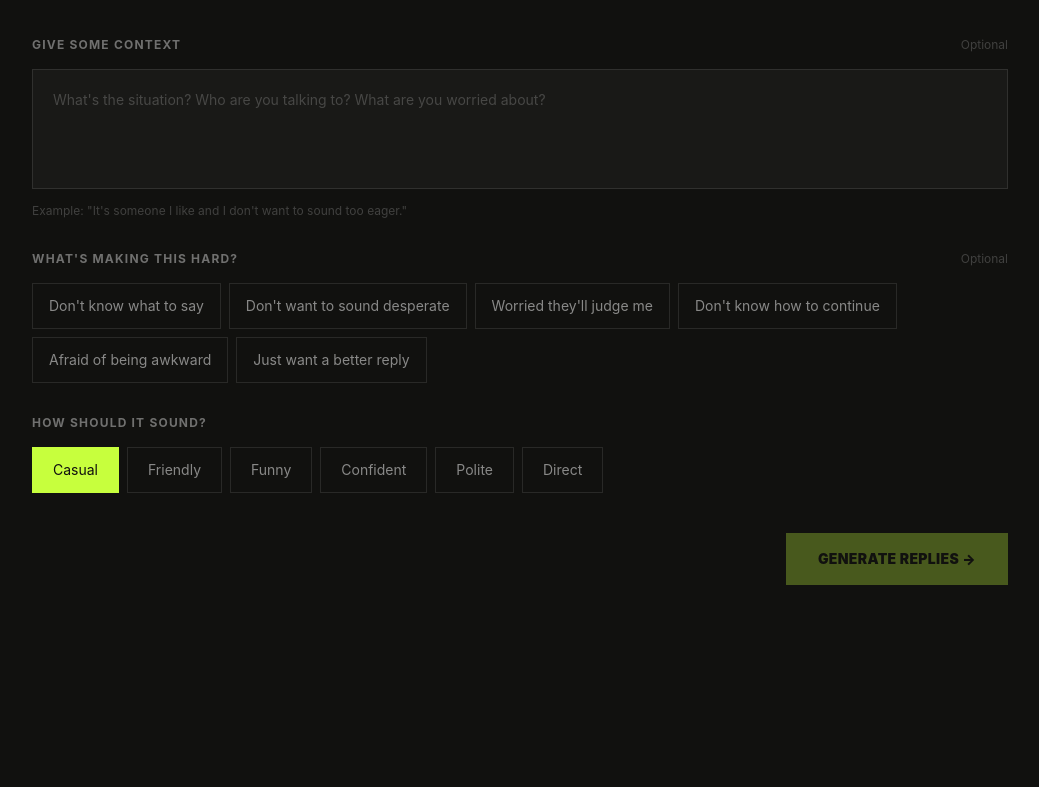
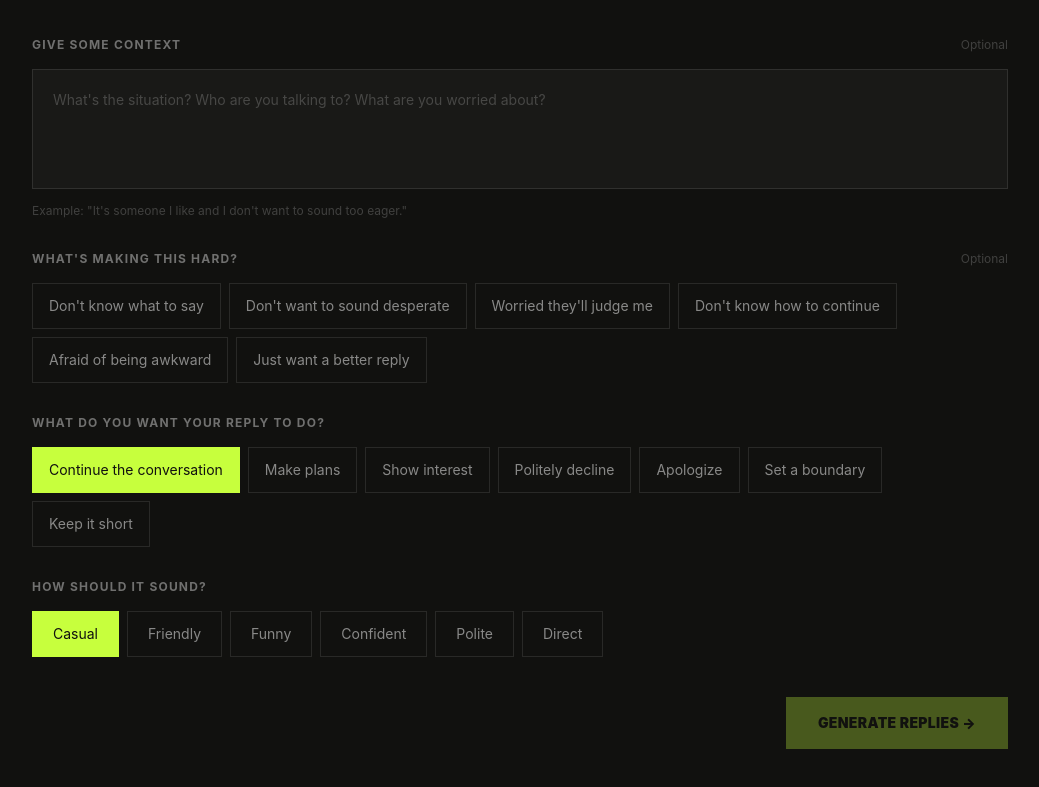
Before and after one commit to athmika2904/Talksy, a React (Vite) app in the folder client/: page /reply-coach in a window 1280 px wide. Shown: the part 553-1340 px from the top of the page, without its empty margins (120-1159 px from the left). Before the commit the page ends 1186 px from the top, so only its background shows below. Built offline with nearby package versions, Linux system fonts and the light colour scheme.

Commit message:
Reply intent added

```diff
--- a/client/src/assets/pages/ReplyCoach.tsx
+++ b/client/src/assets/pages/ReplyCoach.tsx
@@ -17,6 +17,15 @@ const concerns = [
   "Don't know how to continue",
   "Afraid of being awkward",
   "Just want a better reply",
+]
+const intents = [
+  "Continue the conversation",
+  "Make plans",
+  "Show interest",
+  "Politely decline",
+  "Apologize",
+  "Set a boundary",
+  "Keep it short",
 ]
 interface ReplyOptionProps {
   number: string
@@ -94,6 +103,7 @@ function ReplyCoach() {
   const [replies, setReplies] = useState<string[]>([])
   const [loading, setLoading] = useState(false)
   const [selectedConcerns, setSelectedConcerns] = useState<string[]>([])
+  const [intent, setIntent] = useState("Continue the conversation")
     const [error, setError] = useState("")
     useEffect(() => {
       if (replies.length > 0 && !loading) {
@@ -125,6 +135,7 @@ function ReplyCoach() {
                     context,
                     tone,
                     concerns:selectedConcerns,
+                    intent,
                 }
             )
 
@@ -292,6 +303,41 @@ function ReplyCoach() {
 
         </section>
 
+        <section className="mt-8">
+
+            <div className="flex items-center justify-between">
+
+              <p className="text-xs font-bold uppercase tracking-widest text-white/40">
+                What do you want your reply to do?
+              </p>
+
+            </div>
+
+            <div className="mt-4 flex flex-wrap gap-2">
+
+              {intents.map((item) => (
+
+                <button
+                  type="button"
+                  key={item}
+                  onClick={() => setIntent(item)}
+                  className={`
+                    border px-4 py-3 text-sm transition
+                    ${
+                      intent === item
+                        ? "border-[#c7ff3d] bg-[#c7ff3d] text-[#11110f]"
+                        : "border-white/10 text-white/50 hover:border-white/30 hover:text-white"
+                    }
+                  `}
+                >
+                  {item}
+                </button>
+
+              ))}
+
+            </div>
+
+          </section>
 
         <section className="mt-8">
 
```
Also changed, not shown: 2 other files (tests, documents, lock files or other folders).
